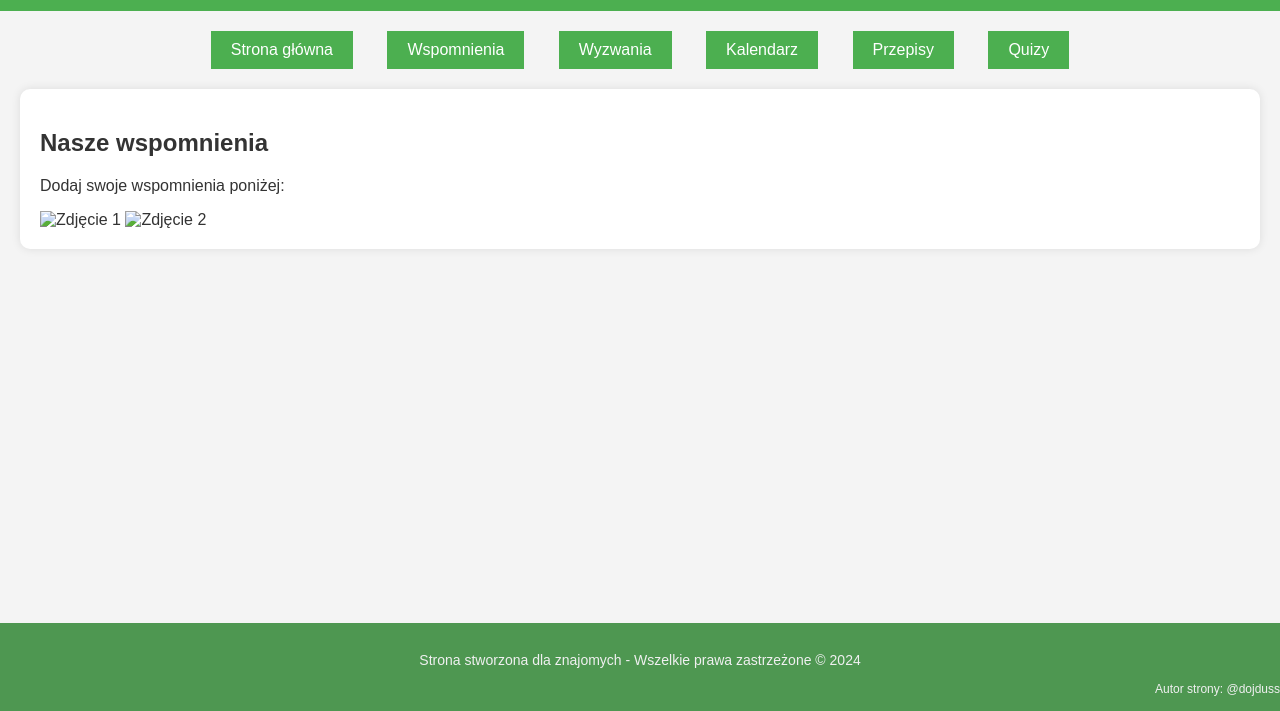
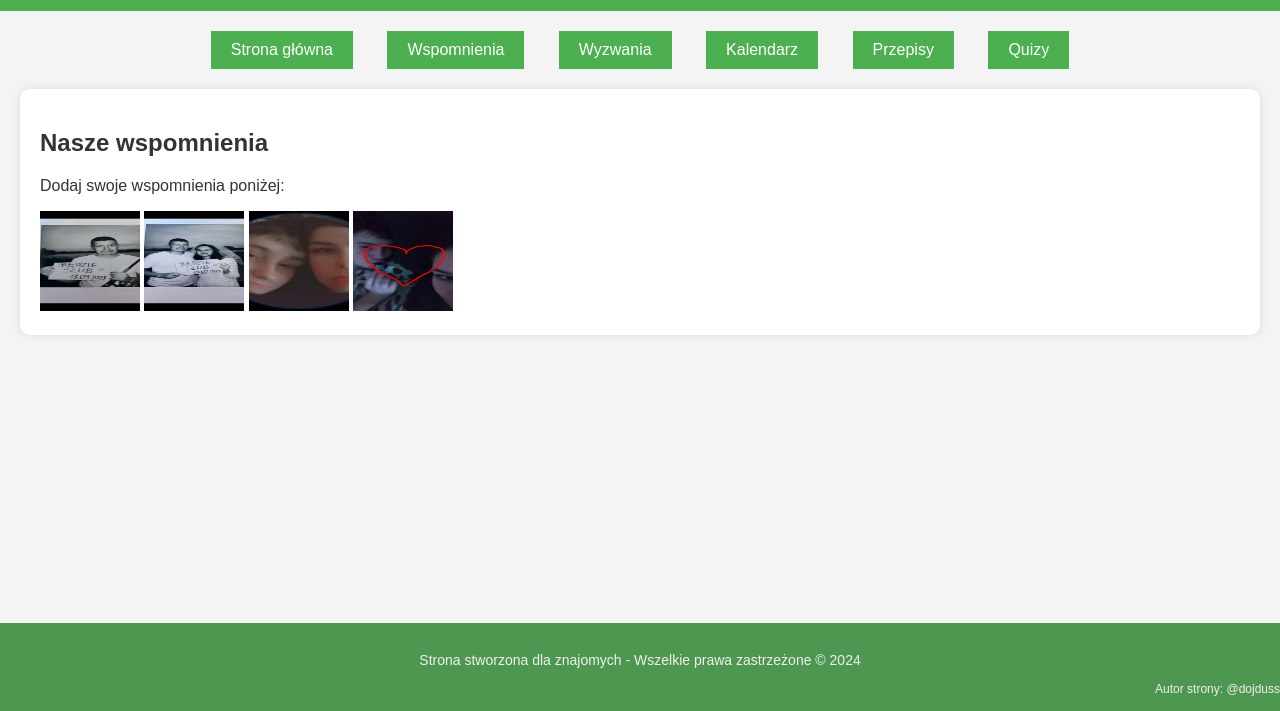
Before and after one commit to dojdus/strona-znajomych, a plain HTML site: page index.html in a window 1280 px wide. Both pictures are taken after a click on the button "Wspomnienia". Shown: the part 89-800 px from the top of the page. Drawn offline with Linux system fonts and the light colour scheme.

Commit message:
Update index.html

```diff
--- a/index.html
+++ b/index.html
@@ -135,8 +135,10 @@
     <p>Dodaj swoje wspomnienia poniżej:</p>
     <div class="gallery">
         <!-- Dodaj zdjęcia -->
-        <img src="zdjecie1.png" alt="Zdjęcie 1" width="100" height="100">
-        <img src="zdjecie2.png" alt="Zdjęcie 2" width="100" height="100">
+        <img src="images/zdjecie1.png" alt="Zdjęcie 1" width="100" height="100">
+        <img src="images/zdjecie2.png" alt="Zdjęcie 2" width="100" height="100">
+        <img src="images/zdjecie6.webp" alt="Zdjęcie 6" width="100" height="100">
+        <img src="images/zdjecie7.webp" alt="Zdjęcie 7" width="100" height="100">
     </div>
 </section>
 
```
